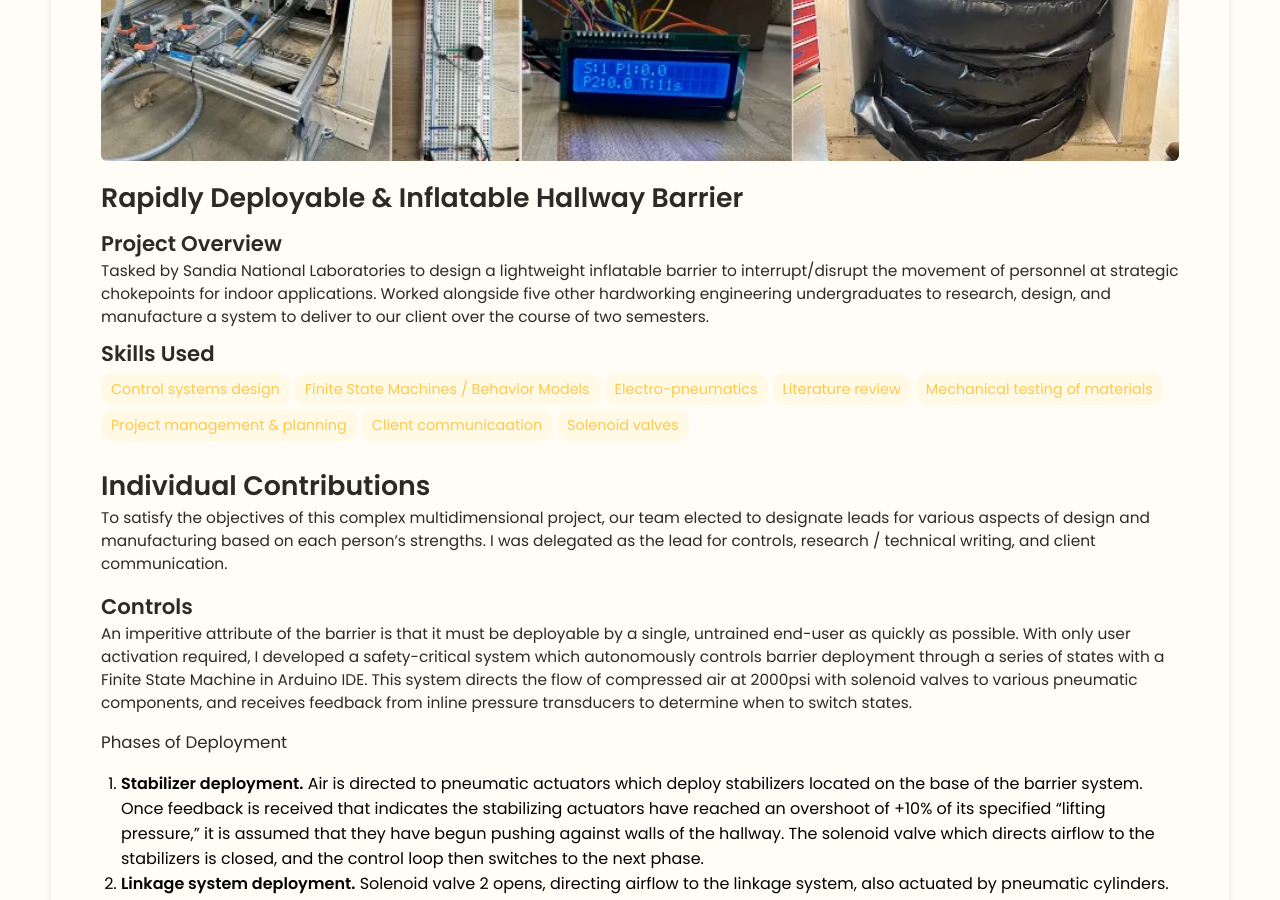
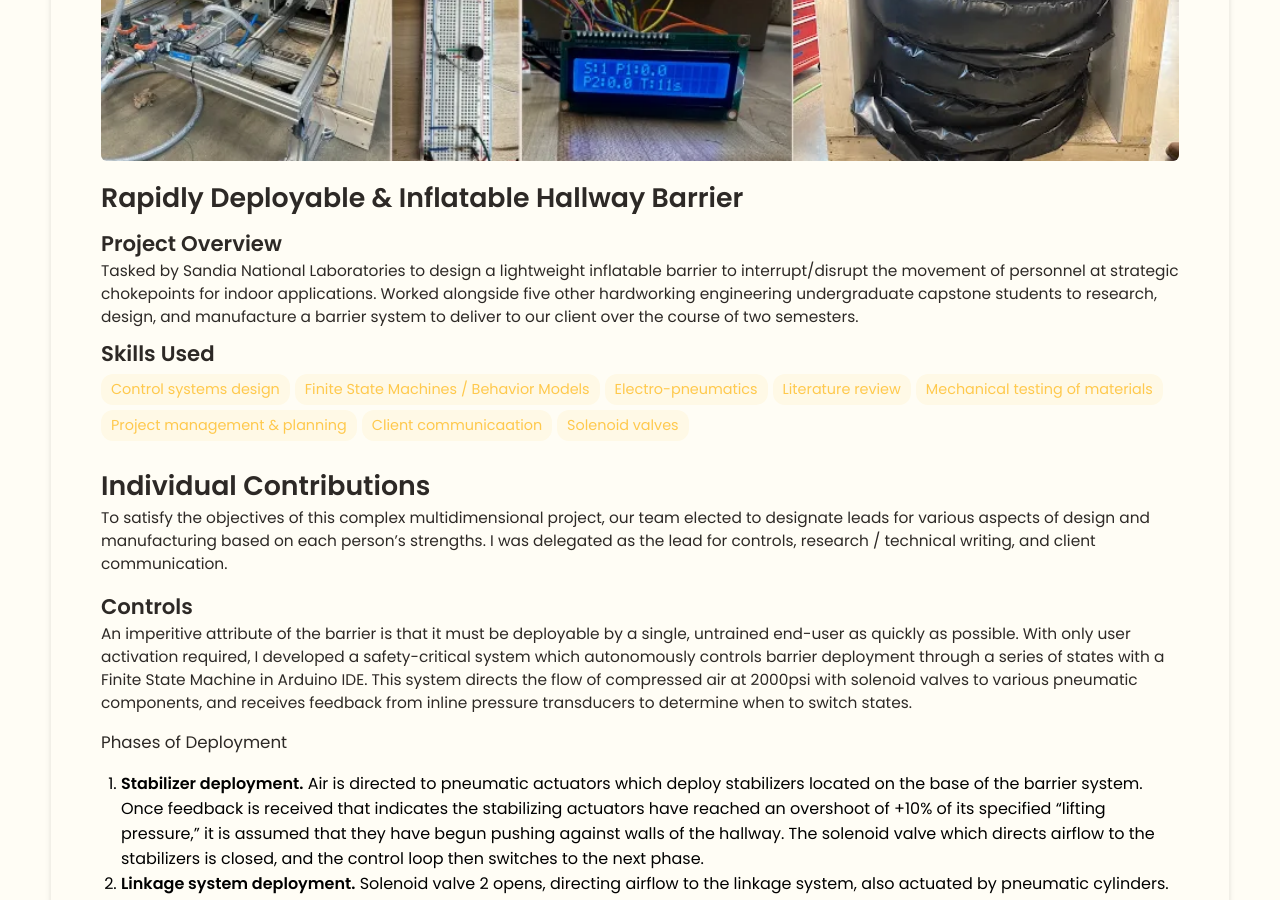
Before and after one commit to elijahverhoff/elijahverhoff.github.io, a Jekyll site: the page built from _projects/Rapidly Deployable & Inflatable Hallway Barrier (MEE Capstone)/index.md, in a window 1280 px wide and 900 px high, scrolled down 329 px. Built offline with Jekyll 4.4.1, drawn with Linux system fonts in a browser that asks for light colours.

Commit message:
Refine project description for clarity
Updated description to specify 'undergraduate capstone students'.

```diff
--- a/_projects/Rapidly Deployable & Inflatable Hallway Barrier (MEE Capstone)/index.md
+++ b/_projects/Rapidly Deployable & Inflatable Hallway Barrier (MEE Capstone)/index.md
@@ -1,7 +1,7 @@
 ---
 layout: post
 title: Rapidly Deployable & Inflatable Hallway Barrier
-description:  Tasked by Sandia National Laboratories to design a lightweight inflatable barrier to interrupt/disrupt the movement of personnel at strategic chokepoints for indoor applications. Worked alongside five other hardworking engineering undergraduates to research, design, and manufacture a system to deliver to our client over the course of two semesters.
+description:  Tasked by Sandia National Laboratories to design a lightweight inflatable barrier to interrupt/disrupt the movement of personnel at strategic chokepoints for indoor applications. Worked alongside five other hardworking engineering undergraduate capstone students to research, design, and manufacture a barrier system to deliver to our client over the course of two semesters.
 skills:
 - Control systems design
 - Finite State Machines / Behavior Models
```
